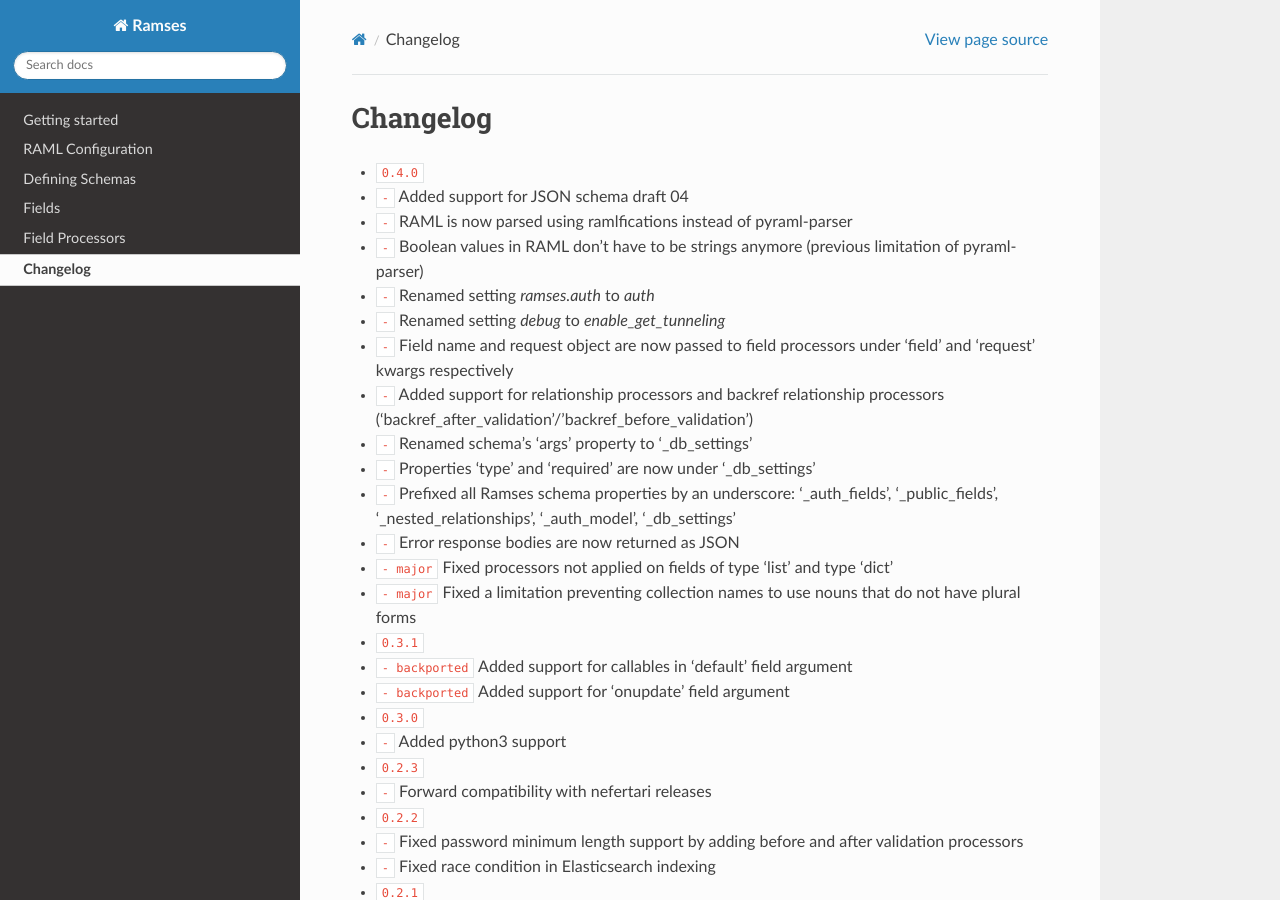
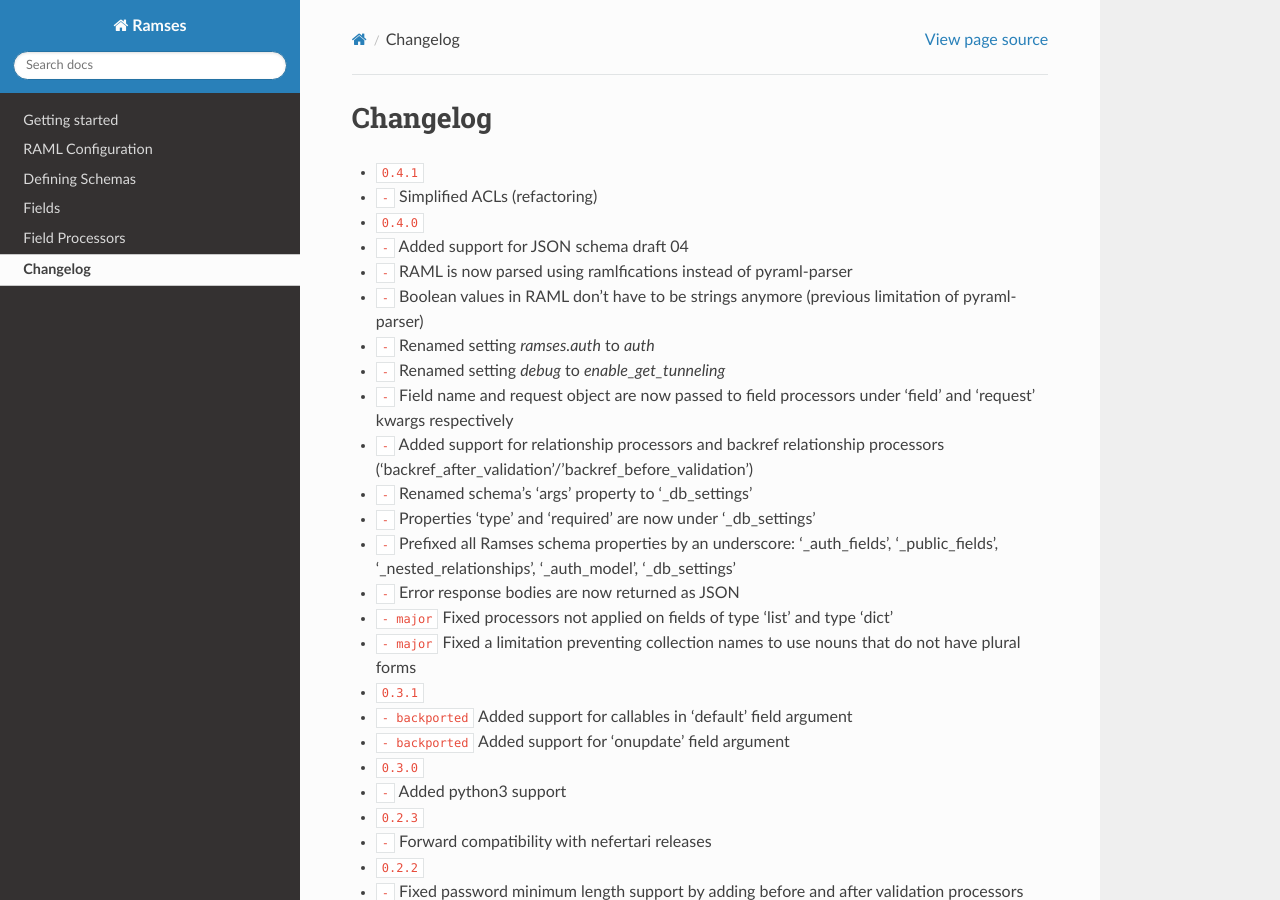
Before and after one commit to ramses-tech/ramses, a Sphinx documentation site: the page built from docs/source/changelog.rst, in a window 1280 px wide and 900 px high. Built offline with Sphinx 7.4.7 and the Read the Docs theme 2.0.0, drawn with Linux system fonts in a browser that asks for light colours; cross-references to code outside the pages are shown as plain code.

Commit message:
version++,changelog and documentation update

```diff
--- a/docs/source/changelog.rst
+++ b/docs/source/changelog.rst
@@ -1,5 +1,8 @@
 Changelog
 =========
+
+* :release:`0.4.1 <2015-09-02>`
+* :bug:`-` Simplified ACLs (refactoring)
 
 * :release:`0.4.0 <2015-08-19>`
 * :support:`-` Added support for JSON schema draft 04
--- a/docs/source/processors.rst
+++ b/docs/source/processors.rst
@@ -12,7 +12,8 @@
 
 * ``kwargs['instance']`` is the object instance being created or updated
 * ``kwargs['new_value']`` is the new value being set, or the value returned by the previous processor if there are multiple processors on the same field
-* ``kwargs['field']`` is the name of the field
+* ``kwargs['field'].name`` is the name of the field
+* ``kwargs['field'].params`` is the object containing the database field params, e.g. `min_length`
 * ``kwargs['request']`` is the request object which includes the user object `request.user`
 
 E.g.
--- a/setup.py
+++ b/setup.py
@@ -12,7 +12,7 @@
     'inflection',
     'transaction',
     'six',
-    'nefertari>=0.5.0',
+    'nefertari>=0.5.1',
 ]
 
 setup(name='ramses',
```
Also changed, not shown: 1 other file.
